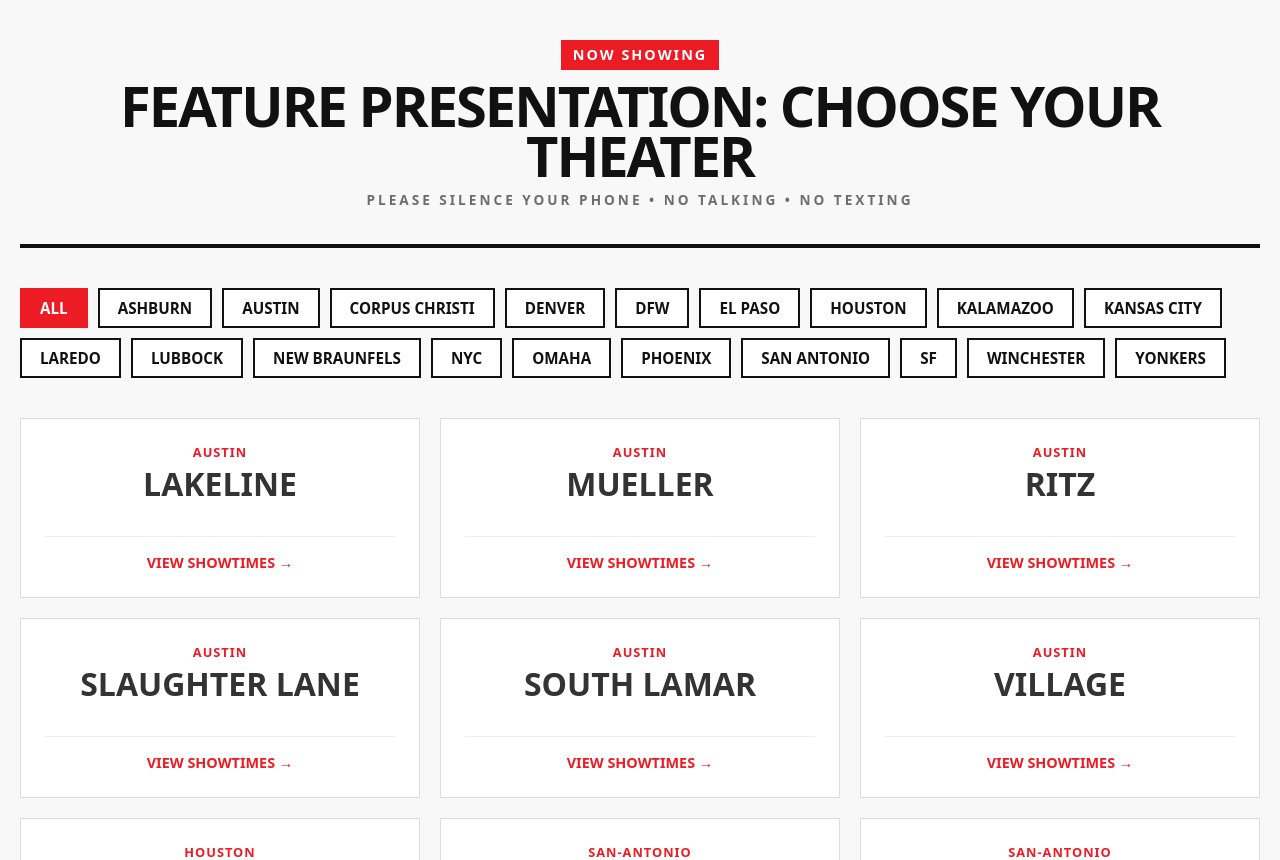
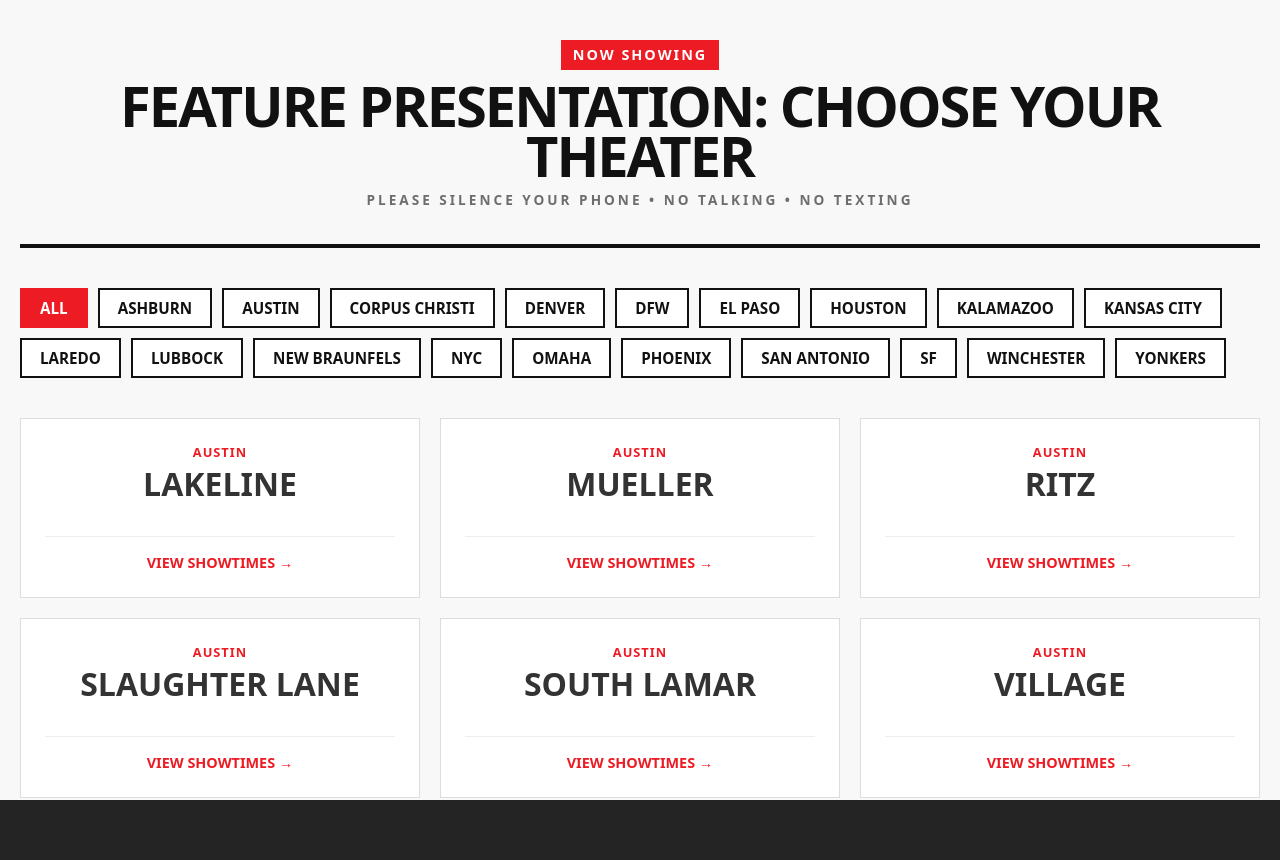
Before and after one commit to Dane-Dawson/dane-dawson.github.io, a React (Vite) app: page /drafthouse in a window 1280 px wide. Built offline with nearby package versions, Linux system fonts and the light colour scheme; no server answers.

Commit message:
fixed scroll issue on theater display

```diff
--- a/src/components/Projects/drafthouse/DrafthouseMain.css
+++ b/src/components/Projects/drafthouse/DrafthouseMain.css
@@ -6,15 +6,22 @@
     --alamo-white: #ffffff;
   }
 
+
+
   .main-container-div {
     position: fixed;
     top: 0;
     left: 0;
     width: 100%;
-    min-height: 100vh;
-    z-index: 100000;
+    height: 100vh;
+
+    z-index: 9999;
     background-color: var(--alamo-bg);
-  }
+    overflow-y: auto;
+    overflow-x: hidden;
+
+    -webkit-overflow-scrolling: touch;
+}
 
   .container {
     /* max-width: 1200px; */
```
